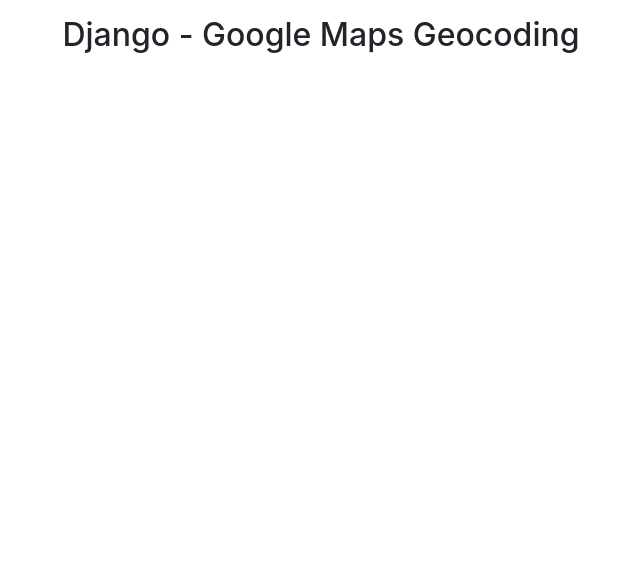
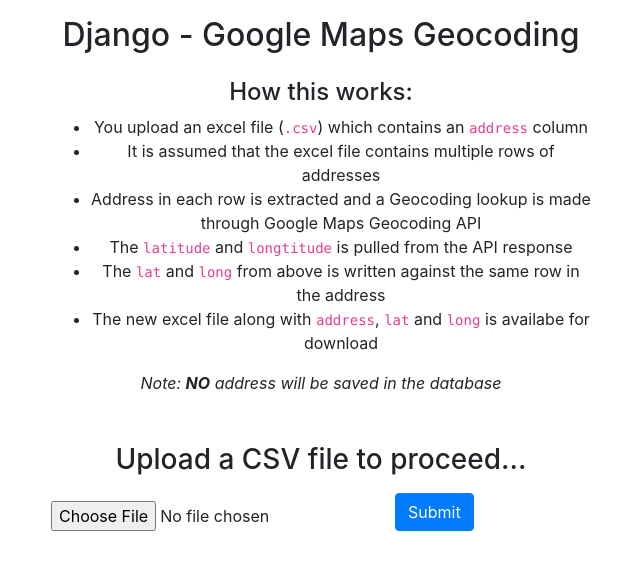
Before and after one commit to PraneethKarnena/django-google-gecoding, a Django app: page / in a window 1280 px wide. Shown: the top 570 px of the page, without its empty margins (319-959 px from the left). Run offline with Django 3.2, Linux system fonts and the light colour scheme; some libraries are stand-ins or nearby versions.

Commit message:
added form for uploading CSV files

```diff
--- a/geocoding/templates/geocoding/home.html
+++ b/geocoding/templates/geocoding/home.html
@@ -1,20 +1,54 @@
 <!DOCTYPE html>
 <html lang="en">
+
 <head>
     <meta charset="UTF-8">
     <meta name="viewport" content="width=device-width, initial-scale=1.0">
     <meta http-equiv="X-UA-Compatible" content="ie=edge">
     <title>Django - Google Maps Geocoding Demonstration</title>
-    <link rel="stylesheet" href="https://cdnjs.cloudflare.com/ajax/libs/twitter-bootstrap/4.3.1/css/bootstrap.min.css" />
+    <link rel="stylesheet"
+        href="https://cdnjs.cloudflare.com/ajax/libs/twitter-bootstrap/4.3.1/css/bootstrap.min.css" />
 </head>
+
 <body>
     <div class="container">
         <div class="row mt-3">
             <div class="col-lg-3"></div>
             <div class="col-lg-6 text-center">
                 <h2>Django - Google Maps Geocoding</h2>
+
+                <h4 class="mt-4">How this works:</h4>
+
+                <ul>
+                    <li>You upload an excel file (<code>.csv</code>) which contains an <code>address</code> column</li>
+
+                    <li>It is assumed that the excel file contains multiple rows of addresses</li>
+
+                    <li>Address in each row is extracted and a Geocoding lookup is made through Google Maps Geocoding
+                        API</li>
+
+                    <li>The <code>latitude</code> and <code>longtitude</code> is pulled from the API response</li>
+
+                    <li>The <code>lat</code> and <code>long</code> from above is written against the same row in the
+                        address</li>
+
+                    <li>The new excel file along with <code>address</code>, <code>lat</code> and <code>long</code> is
+                        availabe for download</li>
+                </ul>
+
+                <p><em>Note: <strong>NO</strong> address will be saved in the database</em></p>
+                <h3 class="mt-5">Upload a CSV file to proceed...</h3>
+                <form class="form-inline mt-3">
+                    {% csrf_token %}
+                    <div class="form-group">
+                        <label for="csvFile" class="sr-only">Upload CSV File</label>
+                        <input type="file" name="csv_file" class="form-control-file" id="csvFile" required>
+                    </div>
+                    <button type="submit" class="btn btn-primary mb-2">Submit</button>
+                </form>
             </div>
         </div>
     </div>
 </body>
+
 </html>
```
